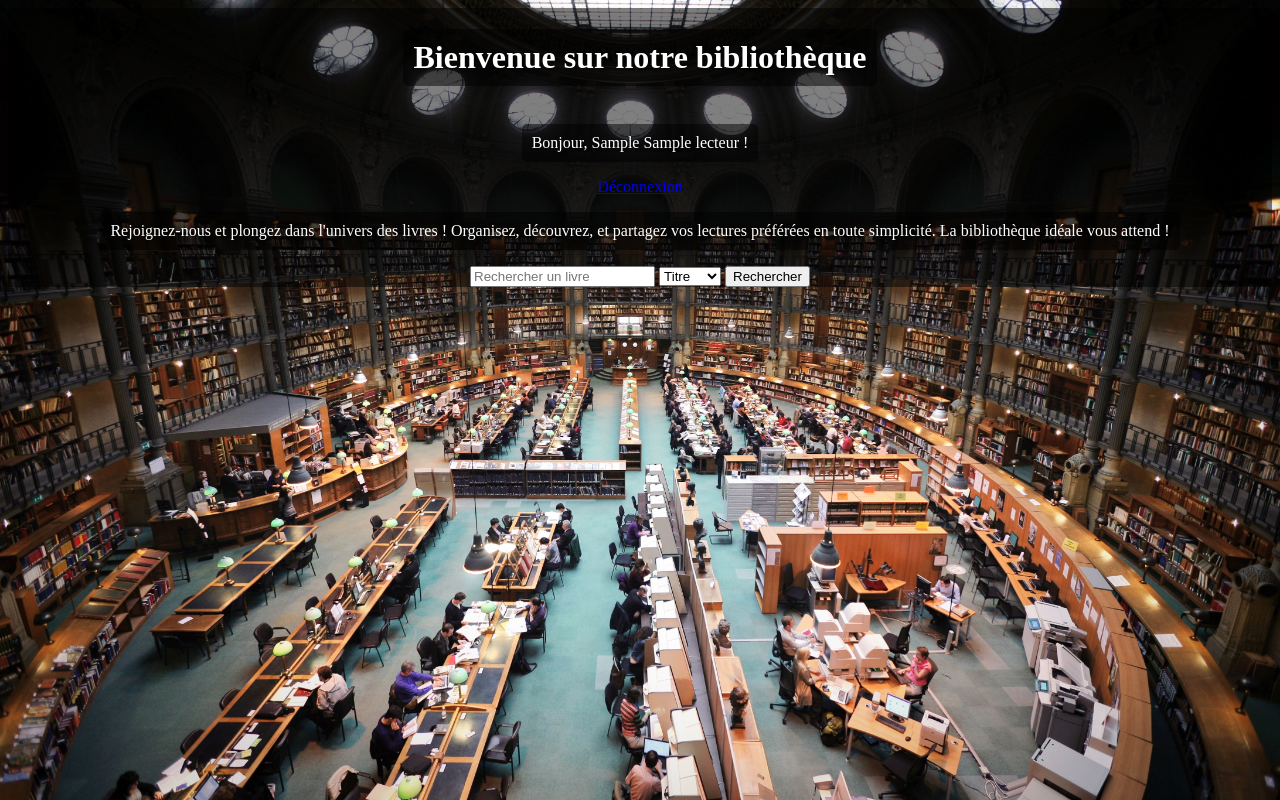
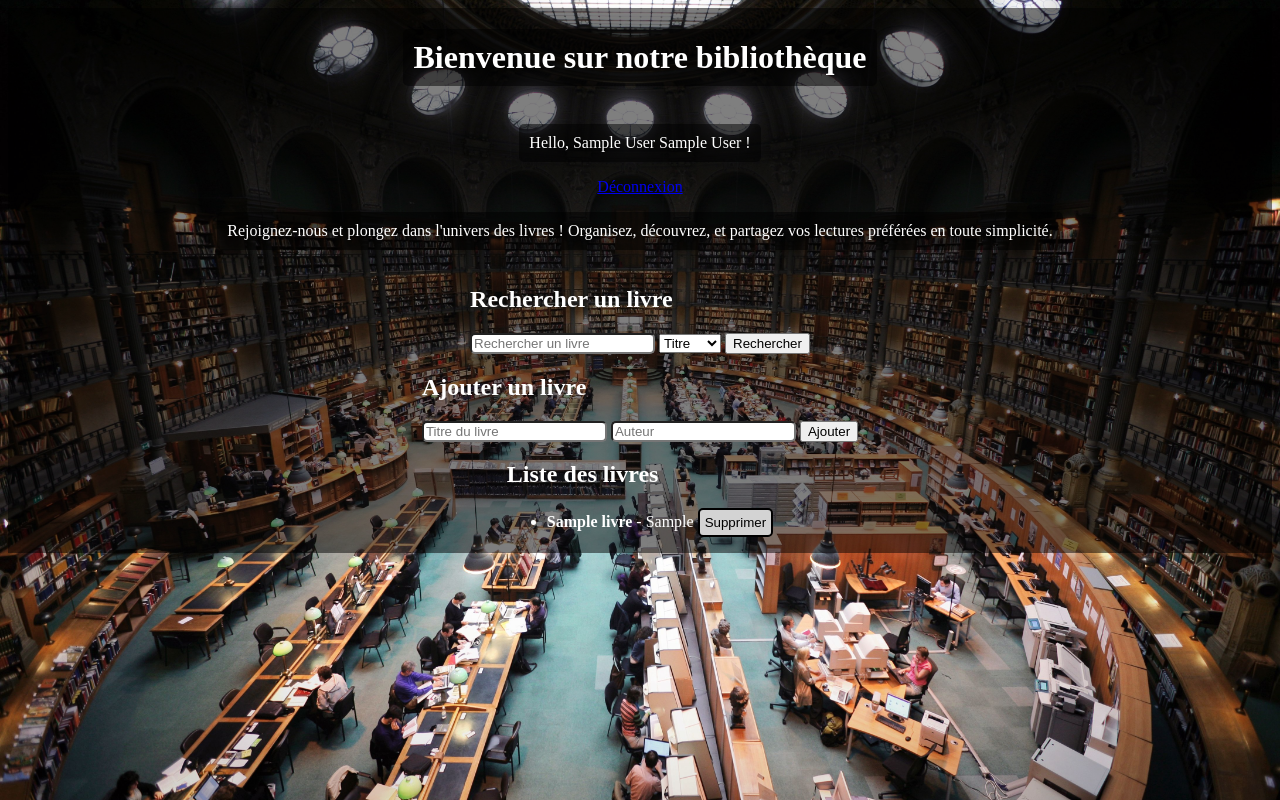
Before and after one commit to zorothecoder00/projetBibliotheque, a PHP site: page / in a window 1280 px wide. Run offline with PHP 8.4, Linux system fonts and the light colour scheme; the visitor is signed in with stand-in values (Sample User, id 1); tables that the repository leaves empty or names only in its code hold one stand-in row (values such as "Sample post").

Commit message:
Ajouter de la partie supprimer et ajouter un livre sur la page d'acceuil qui est index.php

```diff
--- a/details.php
+++ b/details.php
@@ -35,7 +35,7 @@
                 <!-- Le formulaire pour ajouter à la liste de lecture -->
                 <form method="POST" action="wishlist.php">
                     <input type="hidden" name="id_livre" value="<?php echo $id_livre; ?>">
-                    <button type="submit">Ajouter à la liste de lecture</button>
+                    <button type="submit" style="margin-bottom: 20px;">Ajouter à la liste de lecture</button>
                 </form>
 
                 <a href="index.php"><button>Retour à la bibliothèque</button></a>
--- a/index.css
+++ b/index.css
@@ -56,3 +56,24 @@
 
     opacity: 0.5;
 }
+
+.delete
+{
+	background-color: lightgray;
+    color: black;
+    border: 2px solid black;
+    border-radius: 5px;
+    padding: 5px 5px;
+    cursor: pointer;
+
+}
+
+/* Changement de couleur lors du survol */
+  .delete:hover {
+    background-color: green; /* Nouvelle couleur au survol */
+  }
+
+ input
+ {
+ 	border-radius: 5px;
+ }
--- a/index.php
+++ b/index.php
@@ -1,27 +1,3 @@
-<?php
-include 'connexion.php';
-session_start();
-
-if (isset($_SESSION['id'])) {
-    $id = $_SESSION['id'];
-
-    // Récupérer les informations du lecteur connecté depuis la base de données
-    $sql = "SELECT nom, prenom FROM lecteurs WHERE id = ?";
-    if ($stmt = $connection->prepare($sql)) {
-        $stmt->bind_param("i", $id);
-        $stmt->execute();
-        $result = $stmt->get_result();
-
-        if ($result->num_rows === 1) {
-            $lecteur = $result->fetch_assoc();
-            $_SESSION['nom'] = $lecteur['nom'];
-            $_SESSION['prenom'] = $lecteur['prenom'];
-        }
-        $stmt->close();
-    }
-}
-
-?>
 <!DOCTYPE html>
 <html>
 <head>
@@ -33,20 +9,24 @@
 <body>
     <h1>Bienvenue sur notre bibliothèque</h1>
 
-    <?php if (isset($_SESSION['id'])): ?>
-        <p>Bonjour, <?php echo htmlspecialchars($_SESSION['prenom']) . ' ' . htmlspecialchars($_SESSION['nom']); ?> !</p>
+    <?php
+
+    include 'connexion.php';
+    session_start(); // Démarrer la session
+
+    if (isset($_SESSION['id'])): ?>
+        <p>Hello, <?php echo htmlspecialchars($_SESSION['prenom']) . ' ' . htmlspecialchars($_SESSION['nom']); ?> !</p>
         <a href="logout.php">Déconnexion</a>
     <?php else: ?>
         <p><a href="login.php">Connexion</a> | <a href="register.php">Inscription</a></p>
     <?php endif; ?>
 
+    <p>Rejoignez-nous et plongez dans l'univers des livres ! Organisez, découvrez, et partagez vos lectures préférées en toute simplicité.</p>
 
-        <p>Rejoignez-nous et plongez dans l'univers des livres ! Organisez, découvrez, et partagez vos lectures préférées en toute simplicité. La bibliothèque idéale vous attend !</p>
-
+    <!-- Formulaire de recherche -->
     <section>
-
-        <div class="formulaire">
-        <form method="GET" action="results.php" class="formulaire">
+        <h2>Rechercher un livre</h2>
+        <form method="GET" action="results.php">
             <input type="text" name="recherche" placeholder="Rechercher un livre">
             <select name="critere">
                 <option value="titre">Titre</option>
@@ -54,7 +34,104 @@
             </select>
             <button type="submit">Rechercher</button>
         </form>
-        </div>
+    </section>
+
+    <!-- Ajout de livre uniquement pour les utilisateurs connectés -->
+    <?php if (isset($_SESSION['id'])):
+
+    if ($_SERVER["REQUEST_METHOD"] == "POST" && isset($_POST['ajouter'])) {
+        // Vérifier que les champs ne sont pas vides
+        if (!empty($_POST['titre']) && !empty($_POST['auteur'])) {
+            $titre = trim($_POST['titre']);
+            $auteur = trim($_POST['auteur']);
+
+            // Préparer et exécuter l'insertion en base
+            $sql = "INSERT INTO livres (titre, auteur) VALUES (?, ?)";
+            if ($stmt = $connection->prepare($sql)) {
+                $stmt->bind_param("ss", $titre, $auteur);
+                if ($stmt->execute()) {
+                    // Redirection pour éviter le rechargement du formulaire
+                    header("Location: index.php");
+                    exit();
+                } else {
+                    echo "Erreur lors de l'ajout du livre.";
+                }
+                $stmt->close();
+            }
+        } else {
+            echo "Tous les champs sont obligatoires.";
+        }
+    }
+
+?>
+
+
+    <section>
+        <h2>Ajouter un livre</h2>
+        <form method="POST">
+            <input type="text" name="titre" placeholder="Titre du livre" required>
+            <input type="text" name="auteur" placeholder="Auteur" required>
+            <button type="submit" name="ajouter">Ajouter</button>
+        </form>
+
+
+
+    </section>
+    <?php endif; ?>
+
+
+     <?php
+        // Suppression d'un livre
+        if (isset($_POST['supprimer']) && isset($_POST['id_livre'])) {
+        $id_livre = $_POST['id_livre'];
+
+        // Vérifier si l'utilisateur est connecté et que l'ID du livre est valide
+        if (isset($_SESSION['id']) && !empty($id_livre)) {
+            // Préparer la requête SQL pour supprimer le livre
+            $sql = "DELETE FROM livres WHERE id = ?";
+            if ($stmt = $connection->prepare($sql)) {
+                $stmt->bind_param("i", $id_livre);
+                if ($stmt->execute()) {
+                    // Rediriger pour éviter de soumettre à nouveau la suppression en cas de rechargement
+                    header("Location: index.php");
+                    exit();
+                } else {
+                    echo "Erreur lors de la suppression du livre.";
+                }
+                $stmt->close();
+            }
+        }
+    }
+?>
+    <!-- Liste des livres -->
+    <section>
+        <h2>Liste des livres</h2>
+
+        <?php
+        // Récupérer la liste des livres
+        $sql = "SELECT id, titre, auteur FROM livres";
+        $resultats = $connection->query($sql);
+        if ($resultats->num_rows > 0): ?>
+            <ul>
+                <?php while ($livre = $resultats->fetch_assoc()): ?>
+                    <li style="margin-top: 10px;">
+                        <strong><?php echo htmlspecialchars($livre['titre']); ?></strong> -
+                        <?php echo htmlspecialchars($livre['auteur']); ?>
+
+
+
+                        <?php if (isset($_SESSION['id'])): ?>
+                        <form method="POST" style="display:inline;">
+                            <input type="hidden" name="id_livre" value="<?php echo $livre['id']; ?>">
+                            <button type="submit" name="supprimer" class="delete">Supprimer</button>
+                        </form>
+                        <?php endif; ?>
+                    </li>
+                <?php endwhile; ?>
+            </ul>
+        <?php else: ?>
+            <p>Aucun livre trouvé.</p>
+        <?php endif; ?>
     </section>
 
     <script src="index.js"></script>
--- a/whishlist.php
+++ b/wishlist.php
@@ -84,10 +84,10 @@
             <?php while ($row = $resultat->fetch_assoc()): ?>
                 <li>
                     <strong><?php echo htmlspecialchars($row['titre']); ?></strong>
-                    par <?php echo htmlspecialchars($row['auteur']); ?>
+                    par <?php echo htmlspecialchars($row['auteur']); ?><br>
 
                     <!-- Lien vers les détails du livre -->
-                    <a href="details.php?id=<?php echo $row['id']; ?>">Voir les détails</a>
+                    <a href="details.php?id=<?php echo $row['id']; ?>">Voir les détails</a><br>
 
                     <!-- Formulaire pour retirer un livre de la liste -->
                     <form method="POST" action="" style="display:inline;">
```
Also changed, not shown: 1984.png (added), etranger.jpg (added), harrypotter.jpg (added), jktolkiens.jpg (added), lapeste.jpg (added), miserable.jpg (added), petitprince.webp (added).
